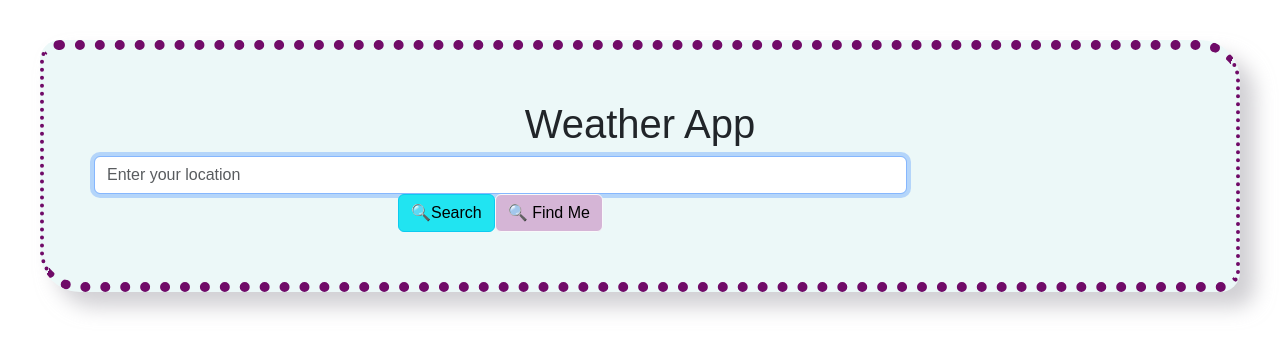
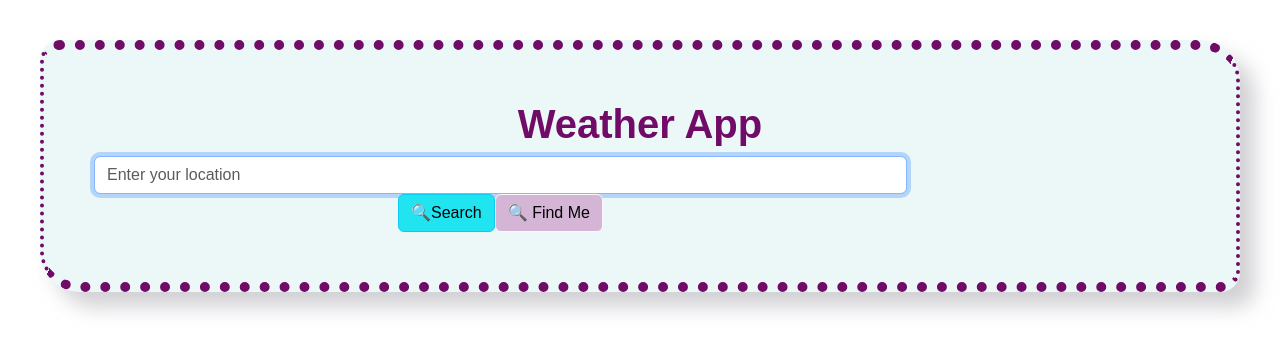
Before and after one commit to Dwardrip/React-Weather-App, a React (Create React App) app: page / in a window 1280 px wide. Shown: the top 352 px of the page. Built offline with nearby package versions, Linux system fonts and the light colour scheme.

Commit message:
Update App.css

```diff
--- a/src/App.css
+++ b/src/App.css
@@ -1,3 +1,15 @@
+body {
+  padding: 40px;
+  margin: 30px auto;
+  font-family: BlinkMacSystemFont, "Lucida Sans", "Lucida Sans Regular", "Lucida Grande",
+  "Lucida Sans Unicode", Geneva, Verdana, sans-serif;
+
+
+  -webkit-font-smoothing: antialiased;
+  -moz-osx-font-smoothing: grayscale;
+}
+
+
 .App {
   font-family: sans-serif;
   text-align: center;
@@ -10,8 +22,19 @@
   box-shadow: 15px 15px 20px rgba(178, 176, 184, 0.6);
 }
 
-body {
-  padding: 40px;
-  font-family: "Lucida Sans", "Lucida Sans Regular", "Lucida Grande",
-    "Lucida Sans Unicode", Geneva, Verdana, sans-serif;
+.App h1 {
+  text-align: center;
+  color: rgb(112, 11, 104);
+  font-weight: bold;
+
 }
+
+.App h3 {
+  left: 0px;
+  padding: 5px 30px;
+  font-size: 20px;
+}
+
+.App li {
+  list-style: none;
+}
```
